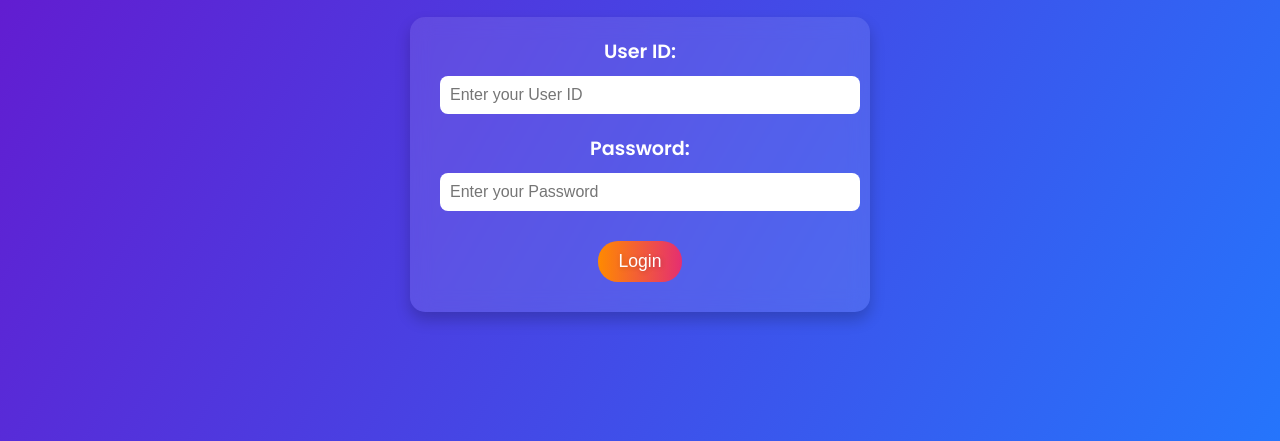
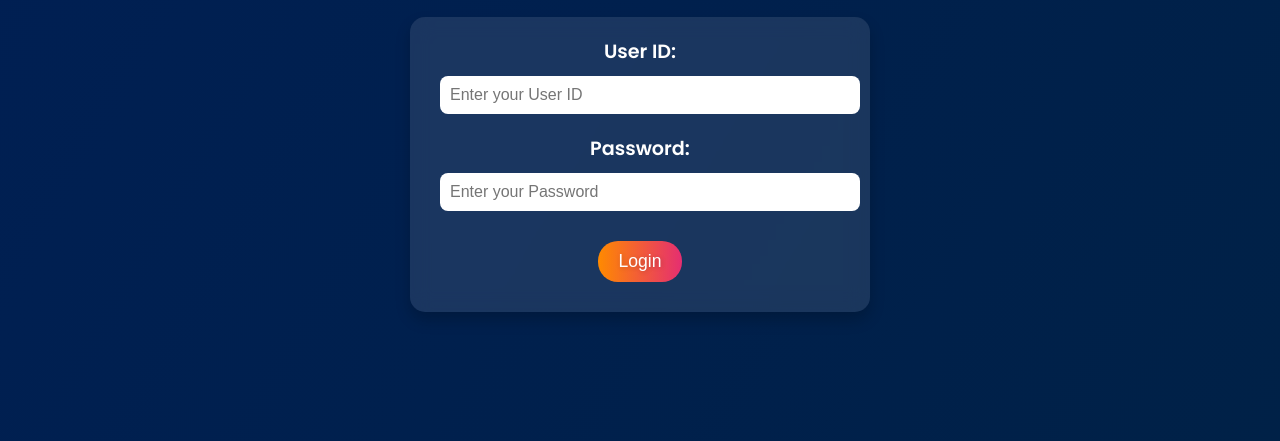
Before and after one commit to nayeemEmolin/EPRC-CP_Information_System, a plain HTML site: page index.html in a window 1280 px wide. Shown: the part 359-800 px from the top of the page. Drawn offline with Linux system fonts and the light colour scheme.

Commit message:
Update index.html

```diff
--- a/index.html
+++ b/index.html
@@ -12,7 +12,7 @@
     <style>
         body {
             font-family: 'Poppins', sans-serif;
-            background: linear-gradient(120deg, #6a11cb, #2575fc);
+            background: linear-gradient(120deg, #001f54, #002147);
             color: #fff;
             display: flex;
             flex-direction: column;
```
